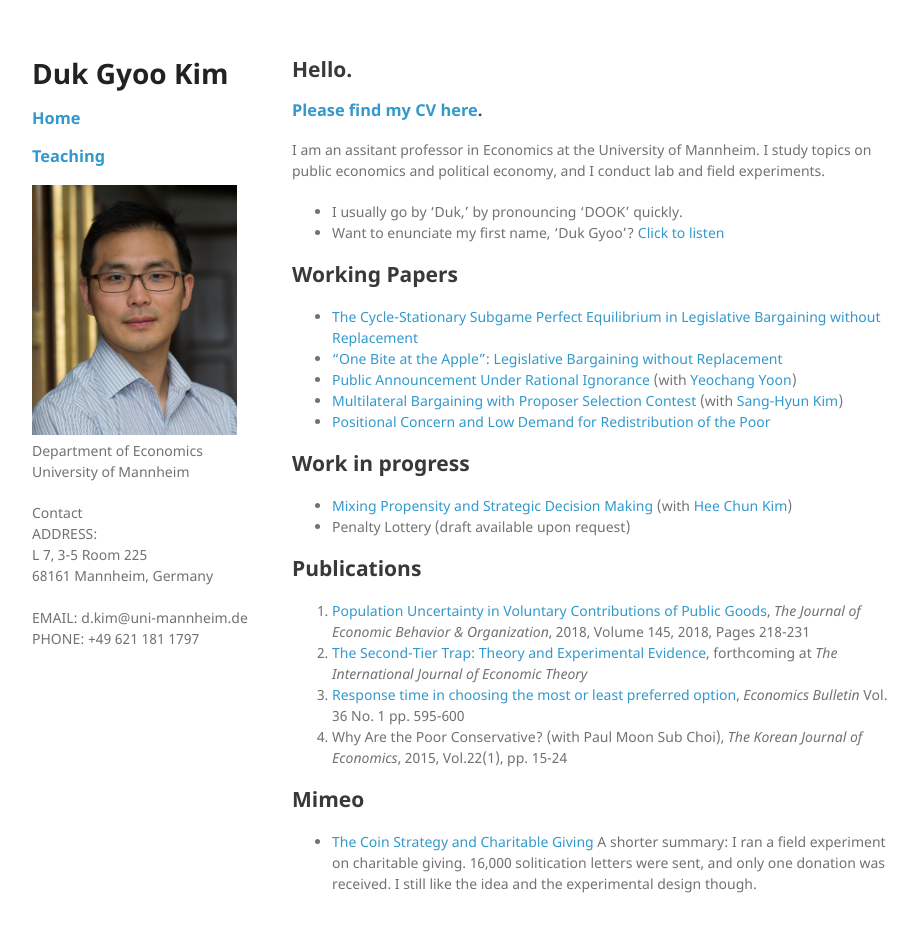
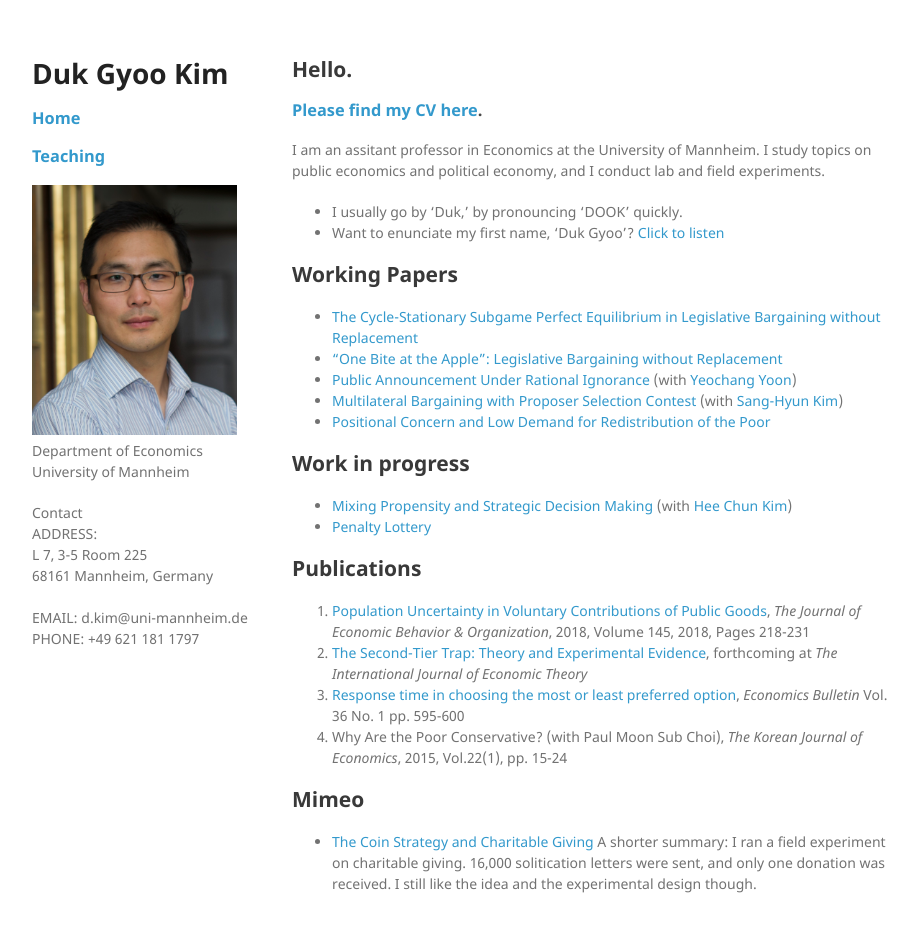
Before and after one commit to kimdukgyoo/kimdukgyoo.github.io, a Jekyll site: the page built from index.md, in a window 1280 px wide and 964 px high. Shown: the top 932 px of the window, without its empty margins (178-1096 px from the left). Built offline with Jekyll 4.4.1, drawn with Linux system fonts in a browser that asks for light colours; our own code applies the rules of GitHub Pages for plain Markdown files.

Commit message:
Update index.md

```diff
--- a/index.md
+++ b/index.md
@@ -18,7 +18,7 @@
 
 ## Work in progress
 * <a href="https://kimdukgyoo.github.io/pdfjs/web/mixing-propensity-strategic_20180220.pdf" target="_blank"> Mixing Propensity and Strategic Decision Making</a> (with [Hee Chun Kim](https://sites.google.com/site/hckim0822/home "Hee Chun Kim's webpage"))
-* Penalty Lottery (draft available upon request)
+* <a href="https://kimdukgyoo.github.io/pdfjs/web/penalty-lottery.pdf" targer="_blank"> Penalty Lottery </a>
 
 ## Publications
 1.  <a href="https://doi.org/10.1016/j.jebo.2017.10.009" target="_blank"> Population Uncertainty in Voluntary Contributions of Public Goods</a>, _The Journal of Economic Behavior & Organization_, 2018, Volume 145, 2018, Pages 218-231
```
